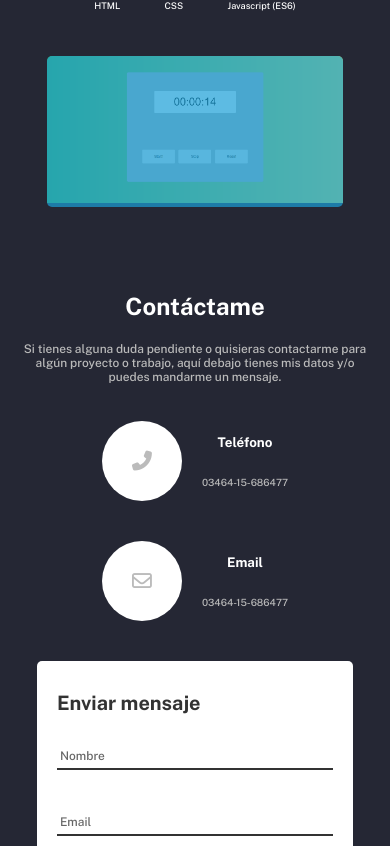
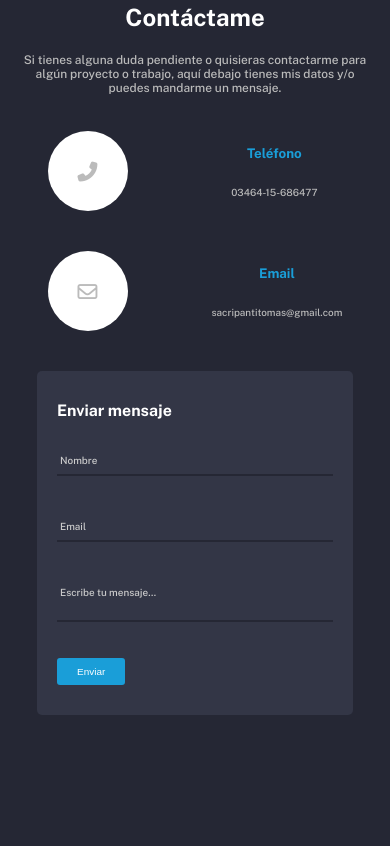
Before and after one commit to TomasSacripanti/Portfolio, a React (Create React App) app: page / in a window 390 px wide. Shown: the part 3258-4104 px from the top of the page. After the commit the page ends 4023 px from the top, so only its background shows below. Built offline with nearby package versions, Linux system fonts and the light colour scheme.

Commit message:
Ultimando detalles

```diff
--- a/src/components/Contact.js
+++ b/src/components/Contact.js
@@ -17,7 +17,7 @@ export class Contact extends Component {
           <div className="contact__info">
             <div className="contact__phone">
               <div className="contact__icon">
-                <i class="fas fa-phone-alt"></i>
+                <i className="fas fa-phone-alt"></i>
               </div>
               <div className="contact__text">
                 <h6>Teléfono</h6>
@@ -26,11 +26,11 @@ export class Contact extends Component {
             </div>
             <div className="contact__email">
               <div className="contact__icon">
-                <i class="far fa-envelope"></i>
+                <i className="far fa-envelope"></i>
               </div>
               <div className="contact__text">
                 <h6>Email</h6>
-                <p>03464-15-686477</p>
+                <p>sacripantitomas@gmail.com</p>
               </div>
             </div>
           </div>
--- a/src/components/styles/About.css
+++ b/src/components/styles/About.css
@@ -1,7 +1,7 @@
 .about {
     width: 100%;
     display: flex;
-    padding: 115px 15%;
+    padding: 80px 15%;
 }
 .about__text {
     width: 60%;
--- a/src/components/styles/Contact.css
+++ b/src/components/styles/Contact.css
@@ -58,7 +58,7 @@
     border-radius: 50%;
 }
 .contact__icon > svg {
-    color: #1A9ED8;
+    color: #333646;
 }
 .contact__text {
     display: flex;
@@ -67,11 +67,14 @@
     align-items: center;
     margin-left: 20px;
 }
+.contact__phone > .contact__text {
+    margin-left: 50px;
+}
 .contact__text > * {
     margin: 0;
 }
 .contact__text > h6 {
-    color: white;
+    color: #1A9ED8;
 }
 .contact__text > p {
     font-size: .5rem;
@@ -81,7 +84,7 @@
 .contact__form {
     display: flex;
     flex-direction: column;
-    background-color: white;
+    background-color: #333646;
     align-items: flex-start;
     padding: 20px;
     border-radius: 5px;
@@ -90,8 +93,8 @@
     margin: 10px 0;
 }
 .contact__form > h5 {
-    font-size: 1rem;
-    color: #333;
+    font-size: .8rem;
+    color: #ffffff;
 }
 
 .form-group {
@@ -105,10 +108,12 @@
     width: 100%;
     padding: 5px 3px;
     margin: 10px 0;
+    background-color: #333646;
+    color: #ccc;
     font-size: .6rem;
     font-family: 'Public Sans', sans-serif;
     border: none;
-    border-bottom: 2px solid #333;
+    border-bottom: 2px solid #252734;
     outline: none;
     resize: none;
 }
@@ -116,12 +121,12 @@
 .form-group > span {
     position: absolute;
     left: 0;
-    font-size: .6rem;
+    font-size: .5rem;
     padding: 5px 3px;
     margin: 10px 0;
     pointer-events: none;
     transition: .5s;
-    color: #666;
+    color: #ccc;
 }
 
 .form-group > input:focus ~ span,
@@ -130,11 +135,11 @@
 .form-group > textarea:valid ~ span {
     color: #1A9ED8;
     transform: translateY(-20px);
-    font-size: .5rem;
+    font-size: .4rem;
 }
 
 .form-group > input[type=submit] {
-    font-size: .6rem;
+    font-size: .5rem;
     color: white;
     background-color: #1A9ED8;
     padding: 8px 20px;
@@ -144,8 +149,10 @@
     transition: .3s ease-in-out;
 }
 
-.form-group > input[type=submit]:hover {
-    transform: translateY(-3px);
+@media screen and (max-width:876px) {
+    .contact__body > .contact__info {
+        padding: 0 4%;
+    }
 }
 
 @media screen and (max-width:768px) {
@@ -154,6 +161,9 @@
     }
     .contact__head > p {
         width: 100%;
+    }
+    .contact__body > .contact__info {
+        padding: 0 3%;
     }
     .contact__phone, .contact__email {
         margin-bottom: 40px;
@@ -174,7 +184,13 @@
     }
     .contact__phone,
     .contact__email {
-        justify-content: center;
+        justify-content: space-between;
+    }
+    .contact__phone > .contact__text {
+        margin: 0px 25px 0px 0px;
+    }
+    .contact__email > .contact__text {
+        margin: 0px;
     }
 }
 
--- a/src/components/styles/Main.css
+++ b/src/components/styles/Main.css
@@ -1,5 +1,4 @@
 .main {
-    height: calc(100vh - 60px);
     display: flex;
     flex-direction: column;
     padding: 45px 12%;
```
Also changed, not shown: 1 other file (tests, documents, lock files or other folders).
